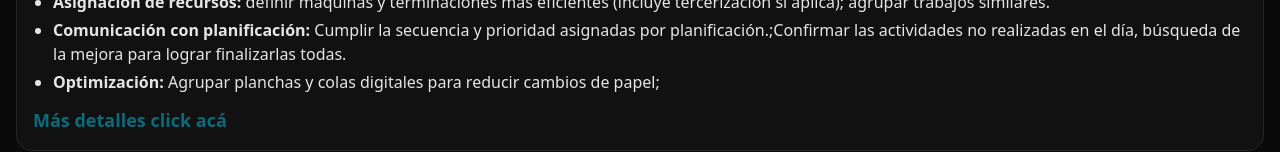
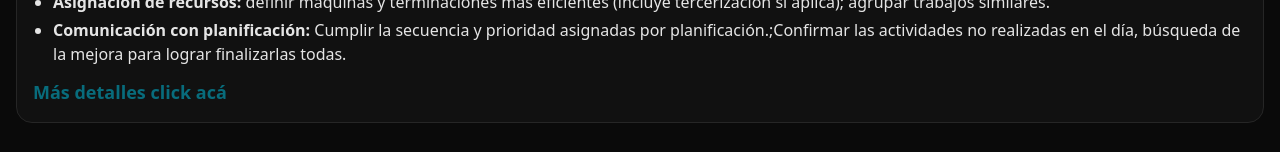
Before and after one commit to Ylan1987/planificacion-diagonal, a React (Vite) app: page /diseno in a window 1280 px wide. Shown: the part 355-507 px from the top of the page. Built offline with nearby package versions, Linux system fonts and the light colour scheme; no server answers; the database is empty.

Commit message:
new pages of other projects

```diff
--- a/src/pages/Diseno.tsx
+++ b/src/pages/Diseno.tsx
@@ -199,9 +199,6 @@ export default function Diseno() {
               <li>
                 <b>Comunicación con planificación:</b> Cumplir la secuencia y prioridad asignadas por planificación.;Confirmar las actividades no realizadas en el día, búsqueda de la mejora para lograr finalizarlas todas.
               </li>
-              <li>
-                <b>Optimización:</b> Agrupar planchas y colas digitales para reducir cambios de papel;
-              </li>
             </ul>
           </div>
           <div>
```
